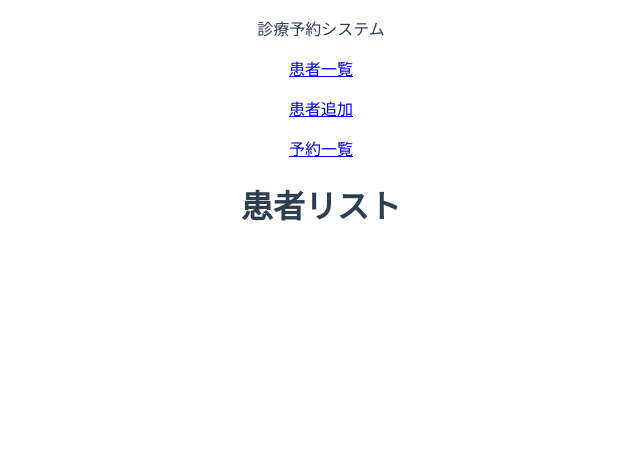
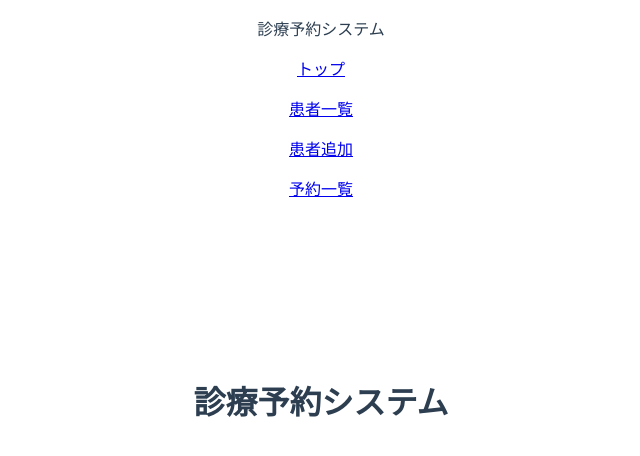
Before and after one commit to YanaPIIDXer/HospitalReserveSystem, a Vue app in the folder frontend/src/: page / in a window 1280 px wide. Shown: the top 456 px of the page, without its empty margins (319-959 px from the left). Built offline with nearby package versions, Linux system fonts and the light colour scheme; the HTML template or start-up script is replaced by a standard one.

Commit message:
トップページ追加

```diff
--- a/frontend/src/src/components/navbar/NavBar.vue
+++ b/frontend/src/src/components/navbar/NavBar.vue
@@ -2,7 +2,8 @@
     <nav class="navbar navbar-expand-lg navbar-dark bg-primary">
         <p class="navbar-brand">診療予約システム</p>
         <div class="navbar-nav">
-            <nav-bar-item text="患者一覧" path="/" index=0 :selectedIndex="selectedIndex" @on-click="onClickItem" />
+            <nav-bar-item text="トップ" path="/" index=0 :selectedIndex="selectedIndex" @on-click="onClickItem" />
+            <nav-bar-item text="患者一覧" path="/patient_list" index=0 :selectedIndex="selectedIndex" @on-click="onClickItem" />
             <nav-bar-item text="患者追加" path="/register_patient" index=1 :selectedIndex="selectedIndex" @on-click="onClickItem" />
             <nav-bar-item text="予約一覧" path="reserve_list" index=2 :selectedIndex="selectedIndex" @on-click="onClickItem" />
         </div>
--- /dev/null
+++ b/frontend/src/src/components/pages/Top.vue
@@ -0,0 +1,20 @@
+<template>
+    <div class="body">
+        <h1>診療予約システム</h1>
+    </div>
+</template>
+
+<script>
+export default {
+    name: "Top",
+}
+</script>
+
+<style scoped>
+.body {
+    position: absolute;
+    left: 50%;
+    top: 50%;
+    transform: translate(-50%, -50%);
+}
+</style>
--- a/frontend/src/src/router/index.js
+++ b/frontend/src/src/router/index.js
@@ -1,3 +1,4 @@
+import Top from '../components/pages/Top';
 import PatientList from '../components/pages/PatientList';
 import RegisterPatient from '../components/pages/RegisterPatient';
 import ReserveList from '../components/pages/ReserveList';
@@ -9,6 +10,11 @@ Vue.use(VueRouter)
 const routes = [
     {
         path: "/",
+        name: "Top",
+        component: Top
+    },
+    {
+        path: "/patient_list",
         name: "PatinetList",
         component: PatientList
     },
```
